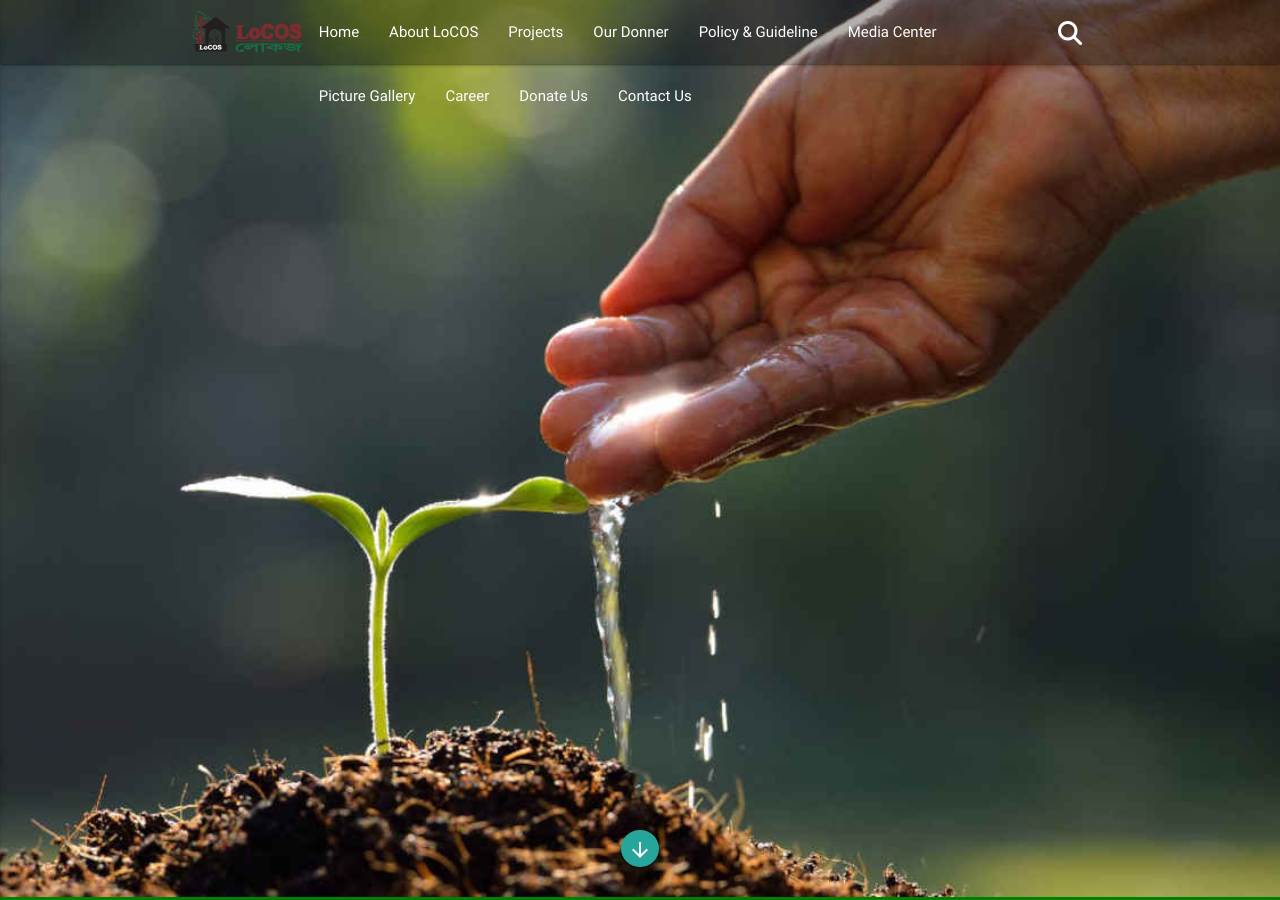
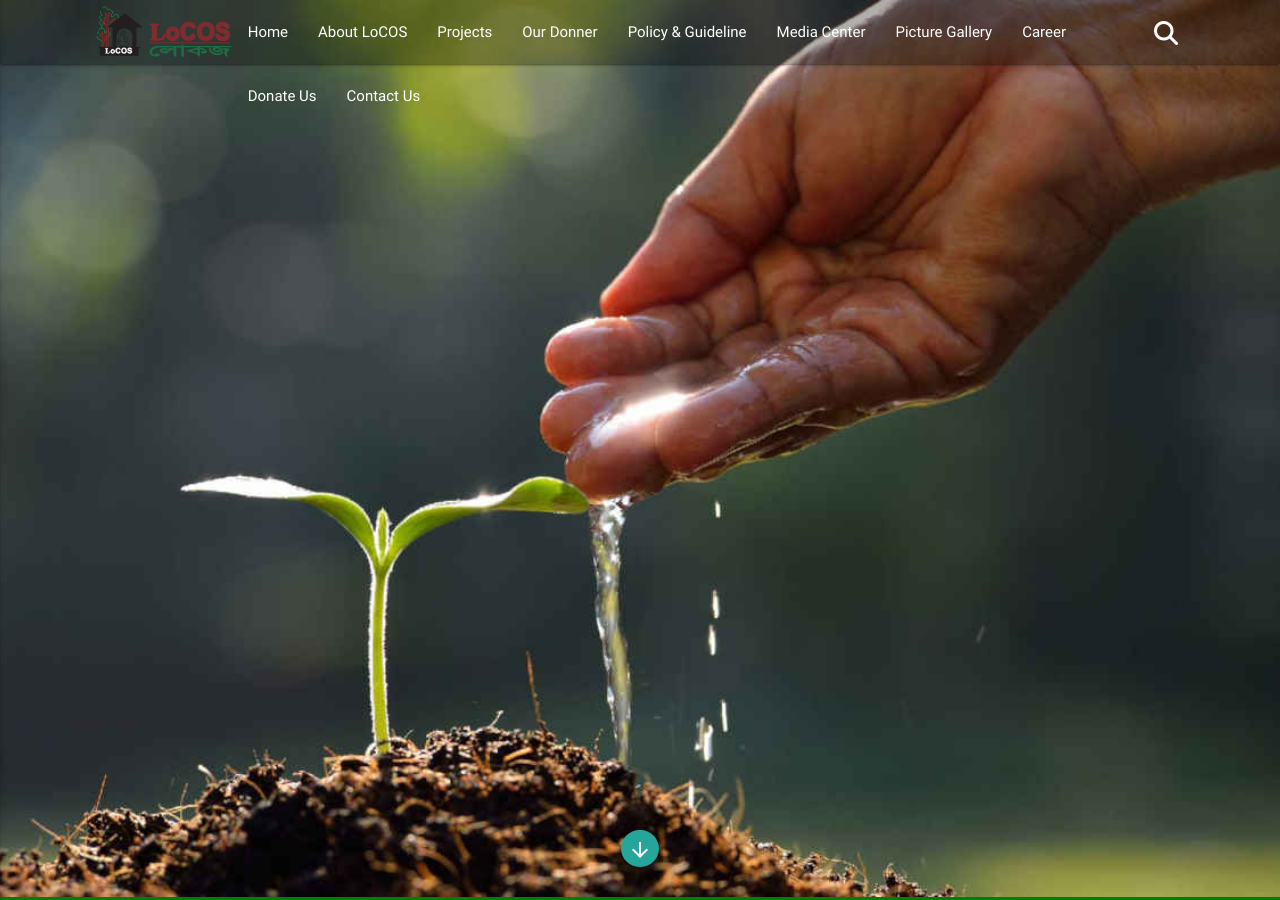
Before and after one commit to locosbd/locosbd.github.io, a Jekyll site: the page built from index.md, in a window 1280 px wide and 900 px high. Built offline with Jekyll 4.4.1, drawn with Linux system fonts in a browser that asks for light colours; nearby versions of some CDN libraries; comment, search, counter and statistics services are not loaded.

Commit message:
edited css

```diff
--- a/_sass/materialize/components/_grid.scss
+++ b/_sass/materialize/components/_grid.scss
@@ -10,7 +10,7 @@
 }
 @media #{$large-and-up} {
   .container {
-    width: 70%;
+    width: 85%;
   }
 }
 .container .row {
--- a/_sass/materialize/components/_navbar.scss
+++ b/_sass/materialize/components/_navbar.scss
@@ -82,8 +82,8 @@ nav {
     }
 
     @media #{$medium-and-down} {
-      left: 50%;
-      transform: translateX(-50%);
+      //left: 50%;
+      //transform: translateX(-50%);
 
       &.left, &.right {
         padding: 0;
```
